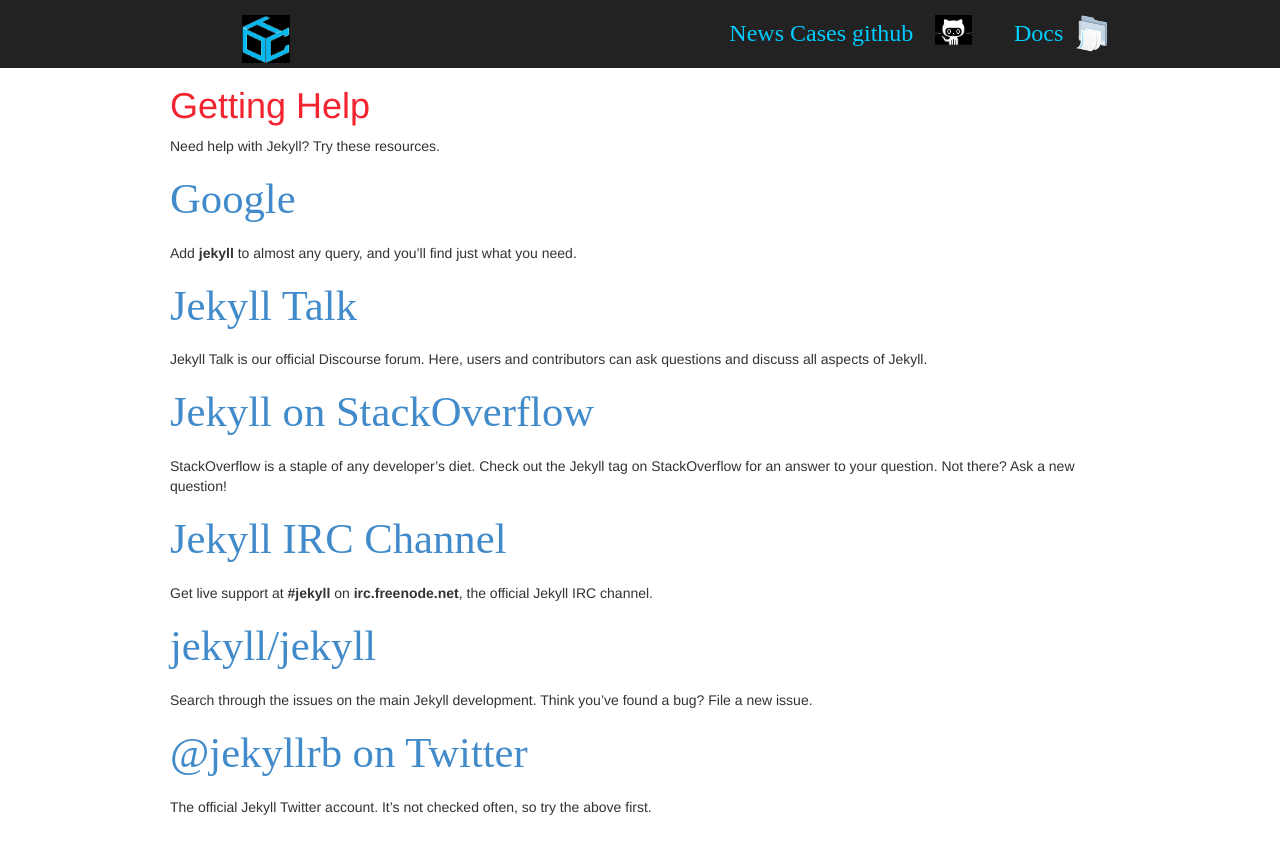
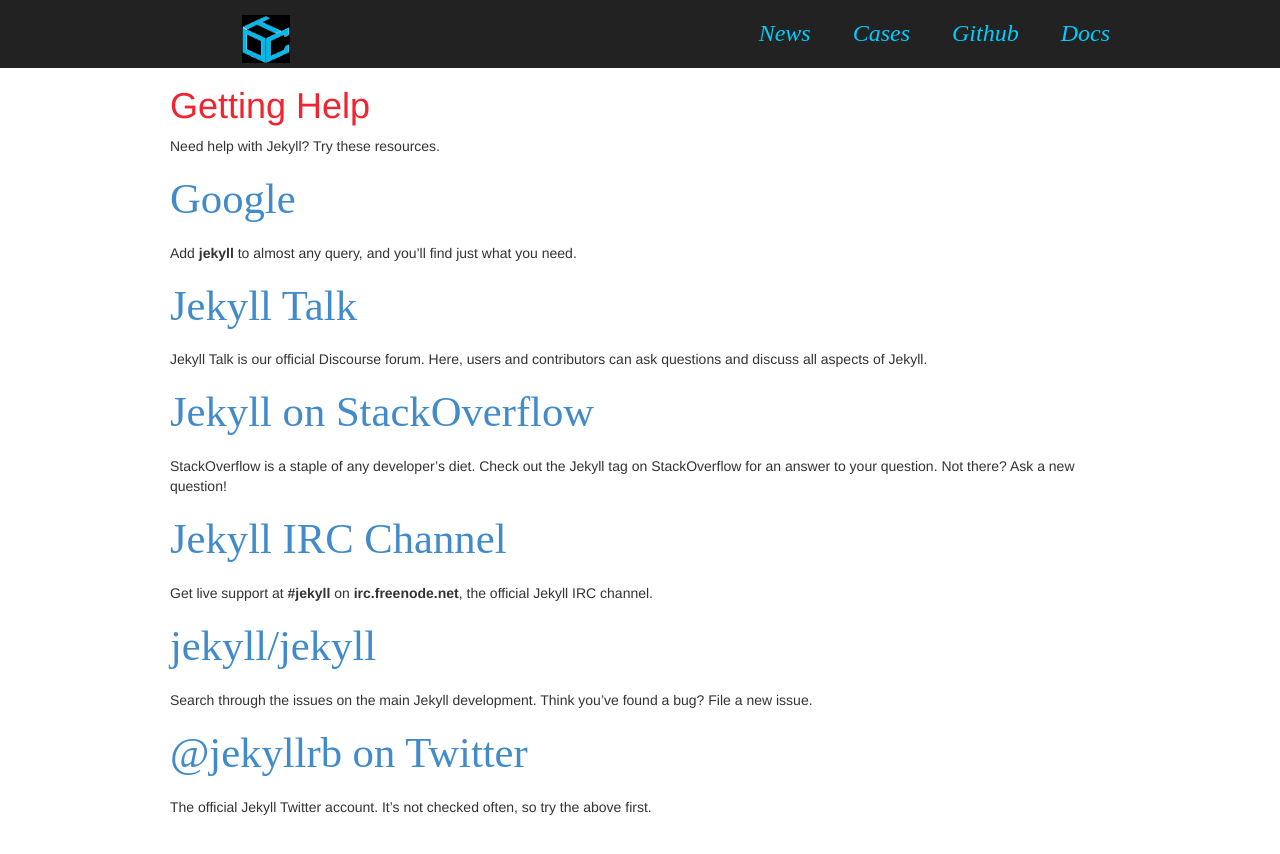
Before and after one commit to ociweb/ociweb.github.io, a Jekyll site: the page built from help/index.md, in a window 1280 px wide and 900 px high. Shown: the top 854 px of the window. Built offline with Jekyll 4.4.1, drawn with Linux system fonts in a browser that asks for light colours; some web fonts are replaced.

Commit message:
modify default.html

```diff
--- a/_layouts/default.html
+++ b/_layouts/default.html
@@ -26,13 +26,15 @@
           <div class="navbar-text">
               <a class="navbar-link link-logo" href="/"></a>
           </div>
-           <p class="navbar-text navbar-right">
-           <a href="/news" class="navbar-link link link-news">News</a>
-           <a href="/cases" class="navbar-link link link-tc">Cases</a>
-           <a href="https://github.com/huawei-openlab/oct/" class="navbar-link link link-github">github</a>
-           <span class="separator"></span>
-           <a href="https://github.com/huawei-openlab/oct/blob/master/README.md" class="navbar-link link link-docs">Docs</a>
-           </p>
+	  <p class="navbar-text navbar-right">
+	  <a href="/news"><i class="fa fa-bolt fa-1x"> News</i></a>
+	  <span class="separator"></span>
+	  <a href="/cases"><i class="fa fa-database fa-1x"> Cases</i></a>
+	  <span class="separator"></span>
+	  <a href="https://github.com/huawei-openlab/oct/"><i class="fa fa-github fa-1x"> Github</i></a>
+	  <span class="separator"></span>
+	  <a href="https://github.com/huawei-openlab/oct/blob/master/README.md"><i class="fa fa-file-text-o fa-1x"> Docs</i></a>
+	  </p>
         </div>
       </nav>
 
```
Also changed, not shown: index.html (+6 -4 lines).
